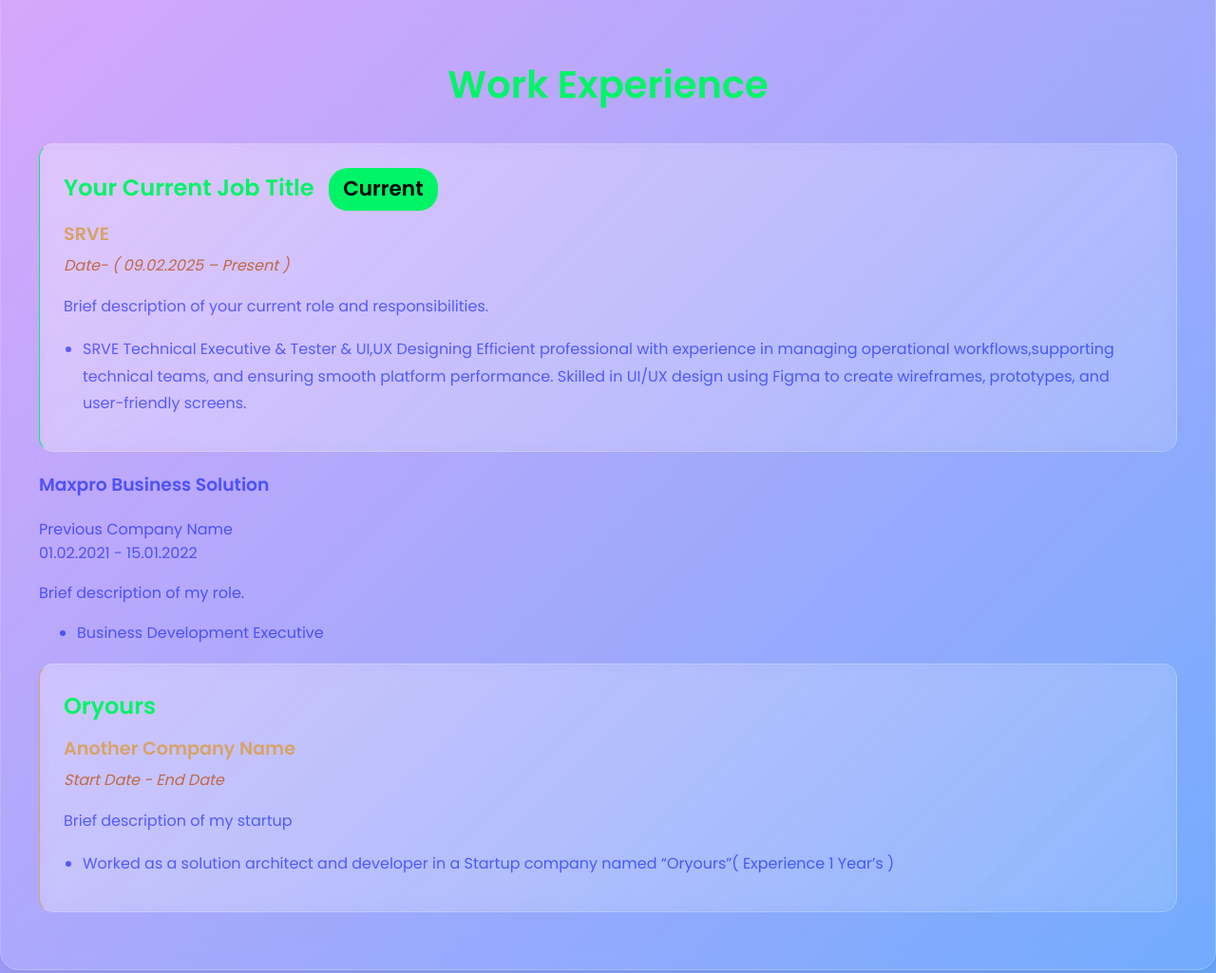
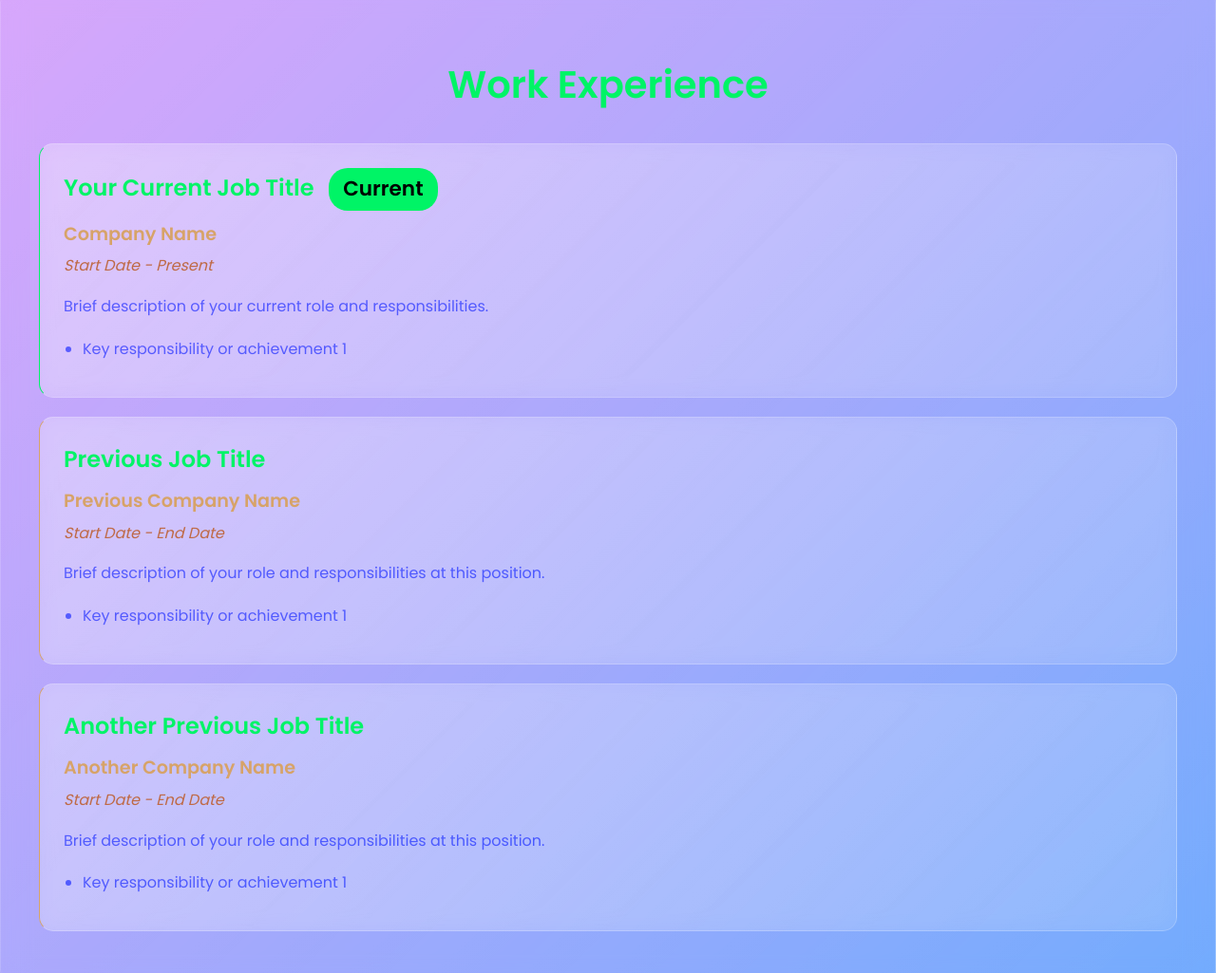
Before and after one commit to Deepak-Sharma-99/Portfolio, a plain HTML site: page index.html in a window 1280 px wide. Shown: the part 928-1953 px from the top of the page at 95% size. Drawn offline with Linux system fonts and the light colour scheme.

Commit message:
Update job titles and descriptions in index.html

```diff
--- a/index.html
+++ b/index.html
@@ -346,39 +346,37 @@
     <!-- Current Work -->
     <div class="work-item current">
         <h3>Your Current Job Title <span class="current-badge">Current</span></h3>
-        <div class="company">SRVE</div>
-        <div class="duration">Date- ( 09.02.2025 – Present )</div>
+        <div class="company">Company Name</div>
+        <div class="duration">Start Date - Present</div>
         <div class="description">
             <p>Brief description of your current role and responsibilities.</p>
             <ul>
-                <li>SRVE Technical Executive & Tester & UI,UX Designing Efficient professional with experience in managing operational workflows,supporting technical teams, and ensuring smooth platform performance. Skilled in UI/UX design using Figma to create wireframes, prototypes, and user-friendly screens.</li>
+                <li>Key responsibility or achievement 1</li>
             </ul>
         </div>
     </div>
 
     <!-- Past Work Experience -->
-    <div class="Previous Job Title">
-        <h3>Maxpro Business Solution</h3>
+    <div class="work-item past">
+        <h3>Previous Job Title</h3>
         <div class="company">Previous Company Name</div>
-        <div class="duration">01.02.2021 - 15.01.2022</div>
+        <div class="duration">Start Date - End Date</div>
         <div class="description">
-            <p>Brief description of my role.</p>
+            <p>Brief description of your role and responsibilities at this position.</p>
             <ul>
-                <li>Business Development Executive</li>
+                <li>Key responsibility or achievement 1</li>
             </ul>
         </div>
     </div>
 
     <div class="work-item past">
-        <h3>Oryours</h3>
+        <h3>Another Previous Job Title</h3>
         <div class="company">Another Company Name</div>
         <div class="duration">Start Date - End Date</div>
         <div class="description">
-            <p>Brief description of my startup</p>
+            <p>Brief description of your role and responsibilities at this position.</p>
             <ul>
-                <li>Worked as a solution architect and
-developer in a Startup company named
-“Oryours”( Experience 1 Year’s )</li>
+                <li>Key responsibility or achievement 1</li>
             </ul>
         </div>
     </div>
```
